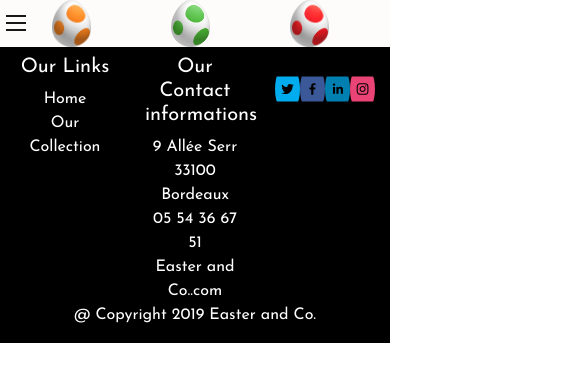
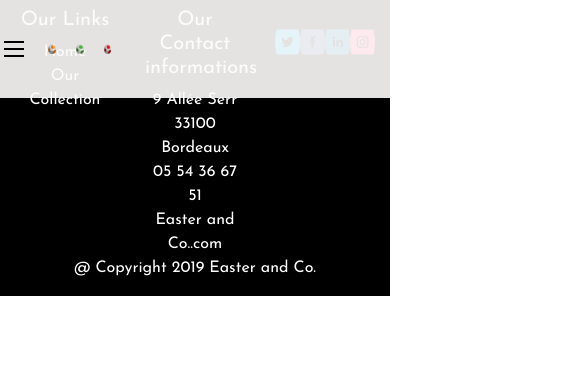
Before and after one commit to Masta2000/Hackaton-Easter-Egg-24h, a React (Create React App) app: page / in a window 390 px wide. Shown: the top 382 px of the page, 585 px wide, since content can reach past the window. Built offline with nearby package versions, Linux system fonts and the light colour scheme; what react-pose would draw is missing.

Commit message:
modification navbar

```diff
--- a/src/NavbarFooter/Menu.jsx
+++ b/src/NavbarFooter/Menu.jsx
@@ -17,10 +17,11 @@ class Menu extends Component {
    render(){
      const styles={
        container: {
-          position: 'relative',
+         position: 'absolute',
          top: 0,
          left: 0,
          height: this.state.open? '25%': 0,
+         width: '100vw',
          display: 'flex',
          flexDirection: 'column',
          background: '#FEFCFB',
@@ -29,9 +30,12 @@ class Menu extends Component {
          transition: 'height 0.3s ease',
          zIndex: 2,
        },
+       menuList: {
+         paddingTop: '3rem',
+       }
      }
      return(
-        <div style={styles.container} className="menu">
+       <div style={styles.container}>
          {
            this.state.open?
              <div style={styles.menuList}>
--- a/src/NavbarFooter/Navbar.css
+++ b/src/NavbarFooter/Navbar.css
@@ -1,6 +1,5 @@
 @import url('https://fonts.googleapis.com/css?family=Lobster');
 @import url('https://fonts.googleapis.com/css?family=Open+Sans');
-
 @keyframes appear {
  0% {
    opacity: 0;
@@ -9,7 +8,6 @@
    opacity: 1;
  }
 }
-
 @keyframes slideIn {
  0% {
    transform: translateX(-2%);
@@ -18,7 +16,6 @@
    transform: translateX(0);
  }
 }
-
 @keyframes shrink {
  0% {
    width: 95%;
@@ -27,25 +24,12 @@
    width: 90%;
  }
 }
-
 .Logo {
+ height: 2%;
  width: 2%;
  margin-left: 20px;
 }
-
 .Homepage {
-  margin-top: 1%;
-  font-size: 24px;
-  padding-left: 75%;
+ font-size: 25px;
+ padding-left: 960px;
 }
-
-@media screen and (max-width: 640px) {
-  .Logo {
-    width:10%;
-    margin-left: 5%;
-  }
-
-  .Homepage {
-    display: none;
-  }
-}
--- a/src/NavbarFooter/Navbar.jsx
+++ b/src/NavbarFooter/Navbar.jsx
@@ -1,86 +1,80 @@
-import React, { Component } from "react";
-import MenuItem from "./MenuItem";
-import Menu from "./Menu";
-import MenuButton from "./MenuButton";
+import React, { Component } from 'react'
+import MenuItem from './MenuItem'
+import Menu from './Menu'
+import MenuButton from './MenuButton'
 
-import "./Navbar.css";
+import './Navbar.css';
 
 class Navbar extends Component {
-  constructor(props) {
+   constructor(props){
      super(props);
-    this.state = {
-      menuOpen: false
-    };
+     this.state={
+       menuOpen:false,
+     }
    }
 
    handleMenuClick() {
-    this.setState({ menuOpen: !this.state.menuOpen });
+     this.setState({menuOpen:!this.state.menuOpen});
    }
 
    handleLinkClick() {
-    this.setState({ menuOpen: false });
+     this.setState({menuOpen: false});
    }
 
-  render() {
-    const styles = {
-      container: {
-        position: "relative",
+   render(){
+     const styles=
+       {
+         container:{
+           position: 'absolute',
            top: 0,
            left: 0,
-        zIndex: "99",
+           zIndex: '99',
            opacity: 0.9,
-        display: "flex",
-        alignItems: "center",
-        background: "#FEFCFB",
-        width: "100%",
-        color: "#000000",
-        fontFamily: "Lobster"
+           display:'flex',
+           alignItems:'center',
+           background: '#FEFCFB',
+           width: '100%',
+           color: '#000000',
+           fontFamily:'Lobster',
          },
          logo: {
-        margin: "0 auto"
+           margin: '0 auto',
          },
          body: {
-        display: "flex",
-        flexDirection: "column",
-        alignItems: "center",
-        filter: this.state.menuOpen ? "blur(2px)" : null,
-        transition: "filter 0.5s ease"
+           display: 'flex',
+           flexDirection: 'column',
+           alignItems: 'center',
+           filter: this.state.menuOpen ? 'blur(2px)':null,
+           transition: 'filter 0.5s ease',
+         },
        }
-    };
-    const menu = ["Home", "Our Collection"];
-    const menuItems = menu.map((val, index) => {
+     const menu = ['Home','Our Collection']
+     const menuItems = menu.map((val,index)=>{
        return (
          <MenuItem
            key={index}
            delay={`${index * 0.1}s`}
-          onClick={() => {
-            this.handleLinkClick();
-          }}
-        >
-          {val}
-        </MenuItem>
-      );
+           onClick={()=>{this.handleLinkClick();}}>{val}</MenuItem>)
      });
 
-    return (
-      <div className="Navbar">
+     return(
+       <div>
          <div style={styles.container}>
-          <MenuButton
-            className="menubtn"
-            onClick={() => this.handleMenuClick()}
-            color="white"
-          />
-          <img src="images/yoshi orange.png" className="Logo" alt="logo" />
-          <img src="images/yoshi green.png" className="Logo" alt="logo" />
-          <img src="images/Yoshi Red.png" className="Logo" alt="logo" />
+           <MenuButton open={this.state.menuOpen} onClick={()=>this.handleMenuClick()} color='white'/>
+           <img src='images/yoshi orange.png' className="Logo" alt ="logo"/>
+           <img src='images/yoshi green.png' className="Logo" alt ="logo"/>
+           <img src='images/Yoshi Red.png' className="Logo" alt ="logo"/>
            <h1 className="Homepage">Easter and Co.</h1>
          </div>
 
-        <Menu open={this.state.menuOpen}>{menuItems}</Menu>
-        <div style={styles.body} />
+         <Menu open={this.state.menuOpen}>
+           {menuItems}
+         </Menu>
+         <div style={styles.body}>
          </div>
-    );
+       </div>
+     )
    }
  }
 
-export default Navbar;
+ export default Navbar
```
Also changed, not shown: src/NavbarFooter/MenuButton.jsx (+0 -7 lines), src/NavbarFooter/MenuItem.jsx (indentation only). Lines whose indentation alone changed are shown as unchanged.
